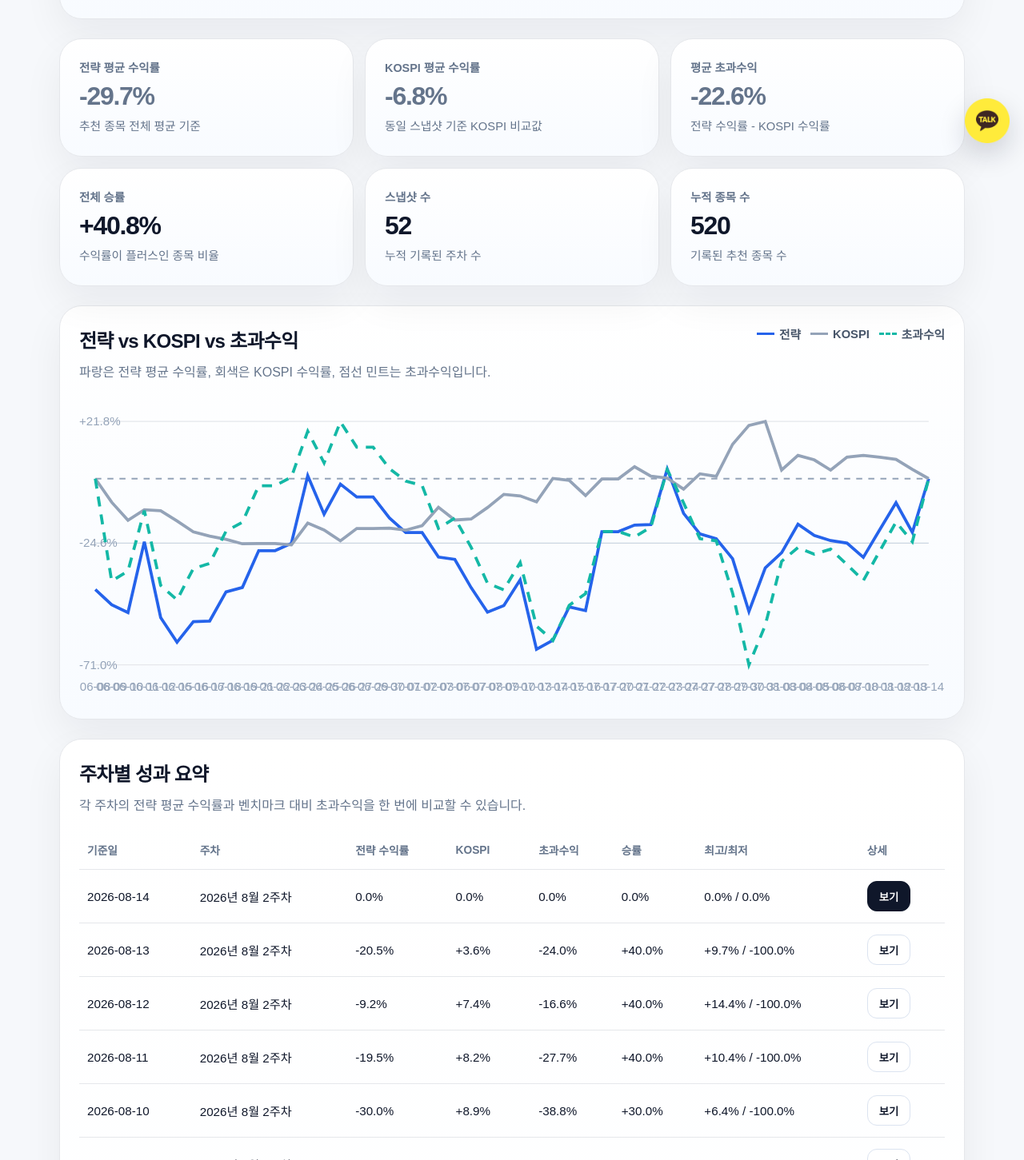
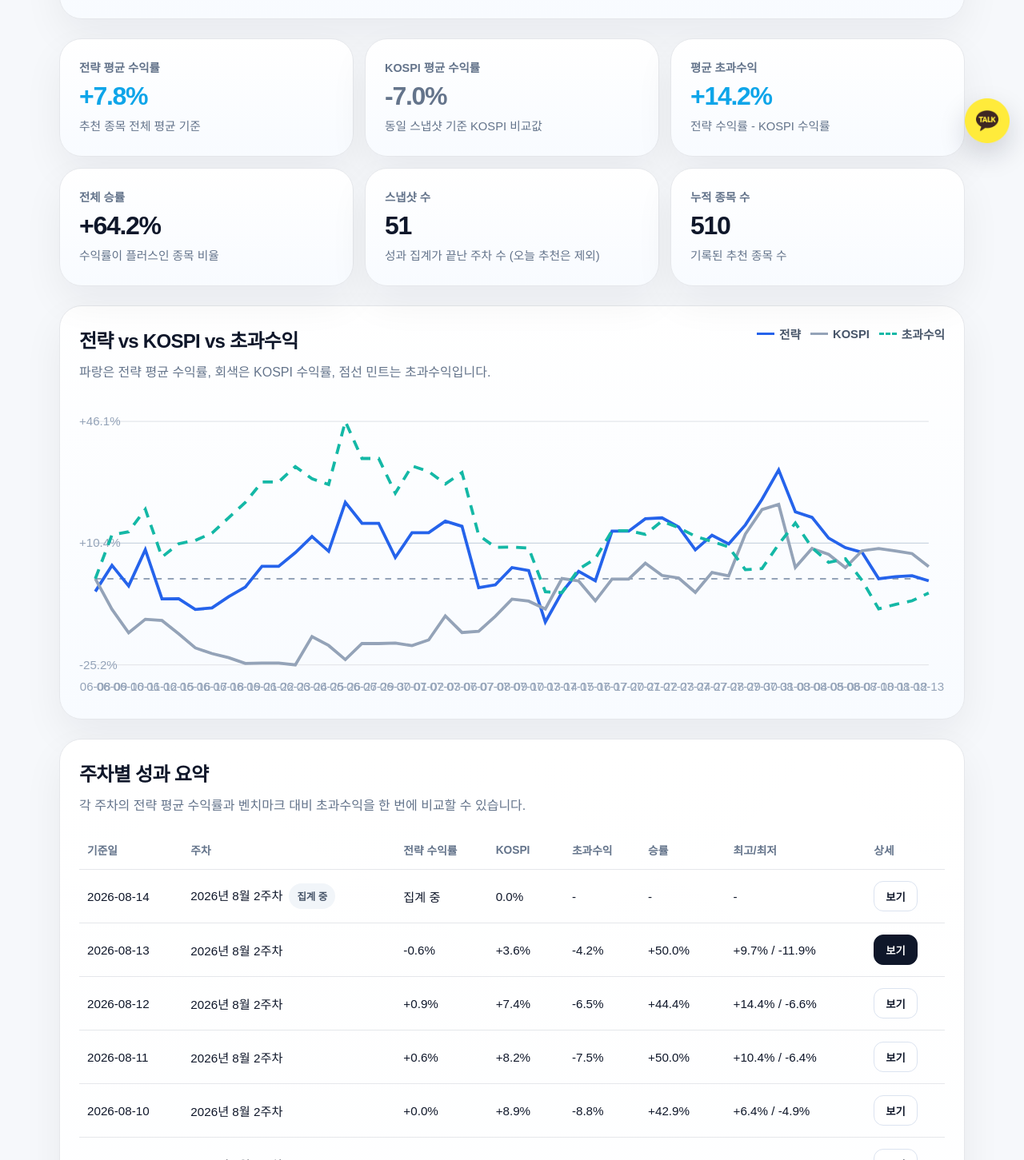
Before and after one commit to DcoyA/screener, a Next.js app: page /performance in a window 1280 px wide. Shown: the part 599-2050 px from the top of the page at 80% size. Built offline with nearby package versions, Linux system fonts and the light colour scheme.

Commit message:
Update page.js

```diff
--- a/app/performance/page.js
+++ b/app/performance/page.js
@@ -44,7 +44,10 @@ function getToneClass(value) {
   return "toneNeutral";
 }
 
-function getRowStatusLabel(returnRate, benchmarkReturn) {
+function getRowStatusLabel(returnRate, benchmarkReturn, options = {}) {
+  const { hasCurrentPrice = true, isLatestSnapshot = false } = options;
+  if (isLatestSnapshot) return { text: "집계 중", className: "statusBadge neutral" };
+  if (!hasCurrentPrice) return { text: "데이터 없음", className: "statusBadge neutral" };
   const r = Number(returnRate);
   const b = Number(benchmarkReturn);
   if (!Number.isFinite(r)) return { text: "결과 확인 중", className: "statusBadge neutral" };
@@ -67,10 +70,12 @@ function safeNumber(value, fallback = null) {
 export default function PerformancePage() {
   const latestDate = history[0]?.snapshotDate || "-";
   const latestBenchmarkClose = Number(history[0]?.benchmark?.close);
-  const [selectedSnapshotDate, setSelectedSnapshotDate] = useState(history[0]?.snapshotDate || null);
+  const [selectedSnapshotDate, setSelectedSnapshotDate] = useState(
+    history[1]?.snapshotDate || history[0]?.snapshotDate || null
+  );
 
   const currentPriceMap = useMemo(
-    () => Object.fromEntries(stocks.map((item) => [item.code, item.metrics?.closePrice || 0])),
+    () => Object.fromEntries(stocks.map((item) => [item.code, item.metrics?.closePrice ?? null])),
     []
   );
 
@@ -81,10 +86,14 @@ export default function PerformancePage() {
 
   const performanceData = useMemo(() => {
     const weeklyRows = history.map((entry) => {
+      const isLatestSnapshot = entry.snapshotDate === latestDate;
       const picks = (entry.top10 || []).map((pick) => {
         const currentStock = stockMap[pick.code];
-        const currentPrice = Number(currentPriceMap[pick.code] || 0);
-        const returnRate = calcReturnRate(pick.selectedPrice, currentPrice);
+        const rawCurrentPrice = currentPriceMap[pick.code];
+        const currentPriceNum = Number(rawCurrentPrice);
+        const hasCurrentPrice = Number.isFinite(currentPriceNum) && currentPriceNum > 0;
+        const currentPrice = hasCurrentPrice ? currentPriceNum : null;
+        const returnRate = hasCurrentPrice ? calcReturnRate(pick.selectedPrice, currentPrice) : null;
         const benchmarkBase = Number(entry?.benchmark?.close);
         const benchmarkReturnForPick = calcReturnRate(benchmarkBase, latestBenchmarkClose);
         const excessReturnForPick =
@@ -95,6 +104,8 @@ export default function PerformancePage() {
         return {
           ...pick,
           currentPrice,
+          hasCurrentPrice,
+          isLatestSnapshot,
           returnRate,
           benchmarkReturnForPick,
           excessReturnForPick,
@@ -139,13 +150,15 @@ export default function PerformancePage() {
         winRate,
         bestReturn,
         worstReturn,
+        isLatestSnapshot,
       };
     });
 
-    const allPicks = weeklyRows.flatMap((row) => row.picks);
+    const matureRows = weeklyRows.filter((row) => !row.isLatestSnapshot);
+    const allPicks = matureRows.flatMap((row) => row.picks);
     const allReturns = allPicks.map((item) => item.returnRate).filter((v) => Number.isFinite(v));
-    const benchmarkReturns = weeklyRows.map((row) => row.benchmarkReturn).filter((v) => Number.isFinite(v));
-    const excessReturns = weeklyRows.map((row) => row.excessReturn).filter((v) => Number.isFinite(v));
+    const benchmarkReturns = matureRows.map((row) => row.benchmarkReturn).filter((v) => Number.isFinite(v));
+    const excessReturns = matureRows.map((row) => row.excessReturn).filter((v) => Number.isFinite(v));
     const overallAvg = allReturns.length ? allReturns.reduce((a, b) => a + b, 0) / allReturns.length : null;
     const overallWinRate = allReturns.length ? (allReturns.filter((v) => v > 0).length / allReturns.length) * 100 : null;
     const overallBest = allReturns.length ? Math.max(...allReturns) : null;
@@ -157,9 +170,9 @@ export default function PerformancePage() {
       .filter((item) => Number.isFinite(item.returnRate))
       .sort((a, b) => b.returnRate - a.returnRate);
 
-    const selectedWeek = weeklyRows.find((row) => row.snapshotDate === selectedSnapshotDate) || weeklyRows[0] || null;
+    const selectedWeek = weeklyRows.find((row) => row.snapshotDate === selectedSnapshotDate) || matureRows[0] || weeklyRows[0] || null;
 
-    const chartRows = [...weeklyRows]
+    const chartRows = [...matureRows]
       .slice()
       .reverse()
       .map((row) => ({
@@ -194,7 +207,7 @@ export default function PerformancePage() {
       selectedWeekSortedPicks,
       chartRows,
       controversialPick,
-      totalSnapshots: weeklyRows.length,
+      totalSnapshots: matureRows.length,
       totalPicks: allPicks.length,
       overallAvg,
       overallWinRate,
@@ -205,7 +218,7 @@ export default function PerformancePage() {
       bestPicks: sortedByReturn.slice(0, 3),
       worstPicks: [...sortedByReturn].reverse().slice(0, 3),
     };
-  }, [currentPriceMap, latestBenchmarkClose, selectedSnapshotDate, stockMap]);
+  }, [currentPriceMap, latestBenchmarkClose, latestDate, selectedSnapshotDate, stockMap]);
 
   const selectedWeek = performanceData.selectedWeek;
   const controversialPick = performanceData.controversialPick;
@@ -320,7 +333,7 @@ export default function PerformancePage() {
             <div className="kpiCard">
               <span className="kpiLabel">스냅샷 수</span>
               <strong>{performanceData.totalSnapshots}</strong>
-              <p>누적 기록된 주차 수</p>
+              <p>성과 집계가 끝난 주차 수 (오늘 추천은 제외)</p>
             </div>
             <div className="kpiCard">
               <span className="kpiLabel">누적 종목 수</span>
@@ -392,12 +405,15 @@ export default function PerformancePage() {
                   {performanceData.weeklyRows.map((row) => (
                     <tr key={row.snapshotDate}>
                       <td>{row.snapshotDate}</td>
-                      <td>{row.weekLabel}</td>
-                      <td className={getToneClass(row.avgReturn)}>{formatPercent(row.avgReturn)}</td>
+                      <td>
+                        {row.weekLabel}
+                        {row.isLatestSnapshot ? <span className="statusBadge neutral" style={{ marginLeft: 8 }}>집계 중</span> : null}
+                      </td>
+                      <td className={getToneClass(row.avgReturn)}>{row.isLatestSnapshot ? "집계 중" : formatPercent(row.avgReturn)}</td>
                       <td className={getToneClass(row.benchmarkReturn)}>{formatPercent(row.benchmarkReturn)}</td>
-                      <td className={getToneClass(row.excessReturn)}>{formatPercent(row.excessReturn)}</td>
-                      <td>{formatPercent(row.winRate)}</td>
-                      <td>{formatPercent(row.bestReturn)} / {formatPercent(row.worstReturn)}</td>
+                      <td className={getToneClass(row.excessReturn)}>{row.isLatestSnapshot ? "-" : formatPercent(row.excessReturn)}</td>
+                      <td>{row.isLatestSnapshot ? "-" : formatPercent(row.winRate)}</td>
+                      <td>{row.isLatestSnapshot ? "-" : `${formatPercent(row.bestReturn)} / ${formatPercent(row.worstReturn)}`}</td>
                       <td>
                         <button type="button" className={`detailBtn ${selectedSnapshotDate === row.snapshotDate ? "active" : ""}`} onClick={() => setSelectedSnapshotDate(row.snapshotDate)}>보기</button>
                       </td>
@@ -406,7 +422,11 @@ export default function PerformancePage() {
                 </tbody>
               </table>
             </div>
-            <p className="tableNote">※ KOSPI 비교값은 각 스냅샷에 저장된 benchmark.close와 최신 스냅샷의 benchmark.close를 비교해 계산합니다.</p>
+            <p className="tableNote">
+              ※ KOSPI 비교값은 각 스냅샷에 저장된 benchmark.close와 최신 스냅샷의 benchmark.close를 비교해 계산합니다.
+              <br />
+              ※ &lsquo;집계 중&rsquo;은 오늘 처음 추천되어 아직 성과를 판단할 시간이 지나지 않은 상태입니다. &lsquo;데이터 없음&rsquo;은 상장폐지·코드 변경 등으로 현재가를 찾을 수 없는 경우입니다.
+            </p>
           </div>
         </section>
 
@@ -447,7 +467,10 @@ export default function PerformancePage() {
                     </thead>
                     <tbody>
                       {selectedWeek.picks.map((pick) => {
-                        const status = getRowStatusLabel(pick.returnRate, selectedWeek.benchmarkReturn);
+                        const status = getRowStatusLabel(pick.returnRate, selectedWeek.benchmarkReturn, {
+                          hasCurrentPrice: pick.hasCurrentPrice,
+                          isLatestSnapshot: selectedWeek.isLatestSnapshot,
+                        });
                         return (
                           <tr key={`${selectedWeek.snapshotDate}-${pick.code}`}>
                             <td>{pick.rank}</td>
@@ -459,9 +482,9 @@ export default function PerformancePage() {
                             </td>
                             <td><span className={status.className}>{status.text}</span></td>
                             <td>{formatPrice(pick.selectedPrice)}</td>
-                            <td>{formatPrice(pick.currentPrice)}</td>
-                            <td className={getToneClass(pick.returnRate)}>{formatPercent(pick.returnRate)}</td>
-                            <td className={getToneClass(pick.excessReturnForPick)}>{formatPercent(pick.excessReturnForPick)}</td>
+                            <td>{pick.hasCurrentPrice ? formatPrice(pick.currentPrice) : "데이터 없음"}</td>
+                            <td className={getToneClass(pick.returnRate)}>{pick.hasCurrentPrice ? formatPercent(pick.returnRate) : "-"}</td>
+                            <td className={getToneClass(pick.excessReturnForPick)}>{pick.hasCurrentPrice ? formatPercent(pick.excessReturnForPick) : "-"}</td>
                             <td>{formatPrice(pick.targetPrice)}</td>
                             <td className={getToneClass(pick.upside)}>{formatPercent(pick.upside)}</td>
                             <td className={getToneClass(pick.currentUpside)}>{formatPercent(pick.currentUpside)}</td>
@@ -484,7 +507,10 @@ export default function PerformancePage() {
                 </div>
                 <div className="trustGrid">
                   {performanceData.selectedWeekSortedPicks.slice(0, 4).map((pick) => {
-                    const status = getRowStatusLabel(pick.returnRate, selectedWeek.benchmarkReturn);
+                    const status = getRowStatusLabel(pick.returnRate, selectedWeek.benchmarkReturn, {
+                      hasCurrentPrice: pick.hasCurrentPrice,
+                      isLatestSnapshot: selectedWeek.isLatestSnapshot,
+                    });
                     return (
                       <div className="trustItem" key={`${pick.code}-${pick.rank}`}>
                         <div className="trustItemTop">
```
